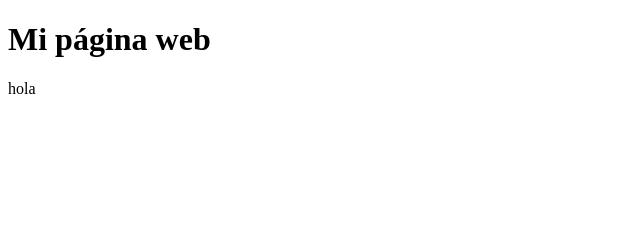
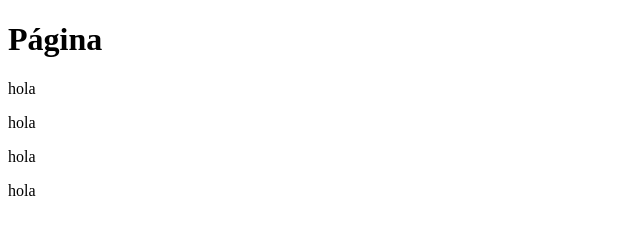
Before and after one commit to garaneda21/hola, a plain HTML site: page index.html in a window 1280 px wide. Shown: the whole page, without its empty margins (0-640 px from the left). Drawn offline with Linux system fonts and the light colour scheme.

Commit message:
añadido más texto

```diff
--- a/index.html
+++ b/index.html
@@ -6,7 +6,10 @@
     <title>Mi página web</title>
 </head>
 <body>
-    <h1>Mi página web</h1>
+    <h1>Página</h1>
+    <p>hola</p>
+    <p>hola</p>
+    <p>hola</p>
     <p>hola</p>
 </body>
 </html>
```
